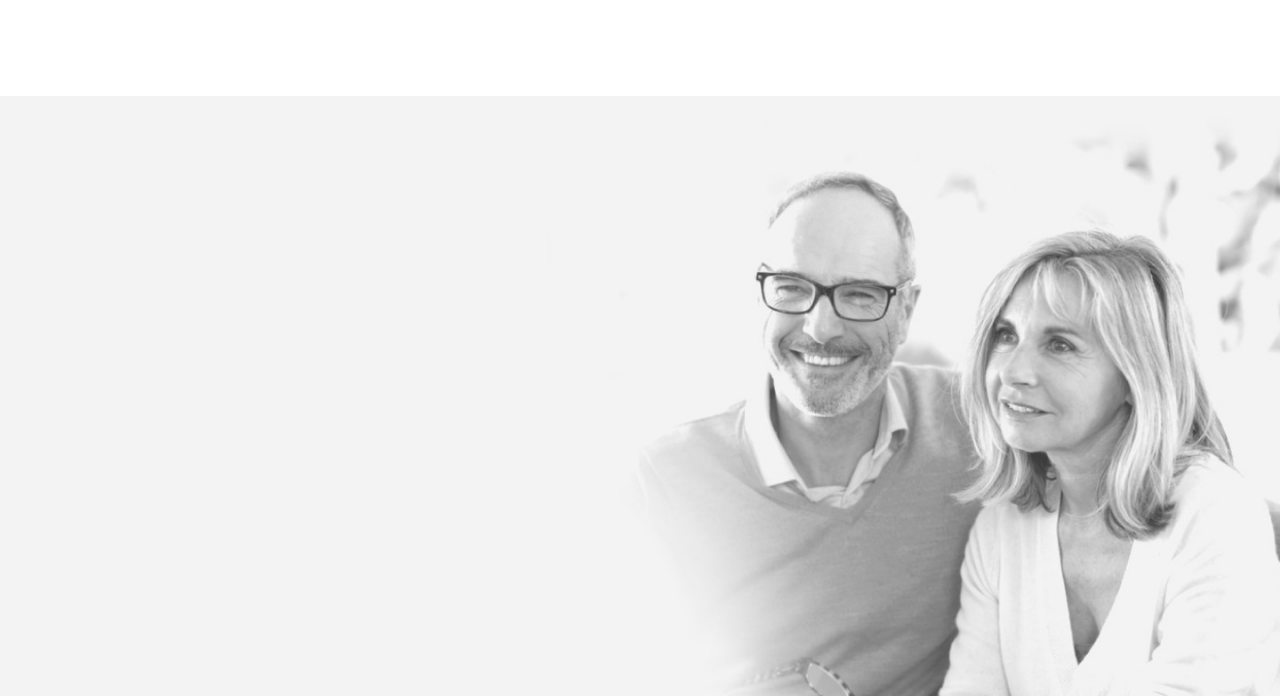
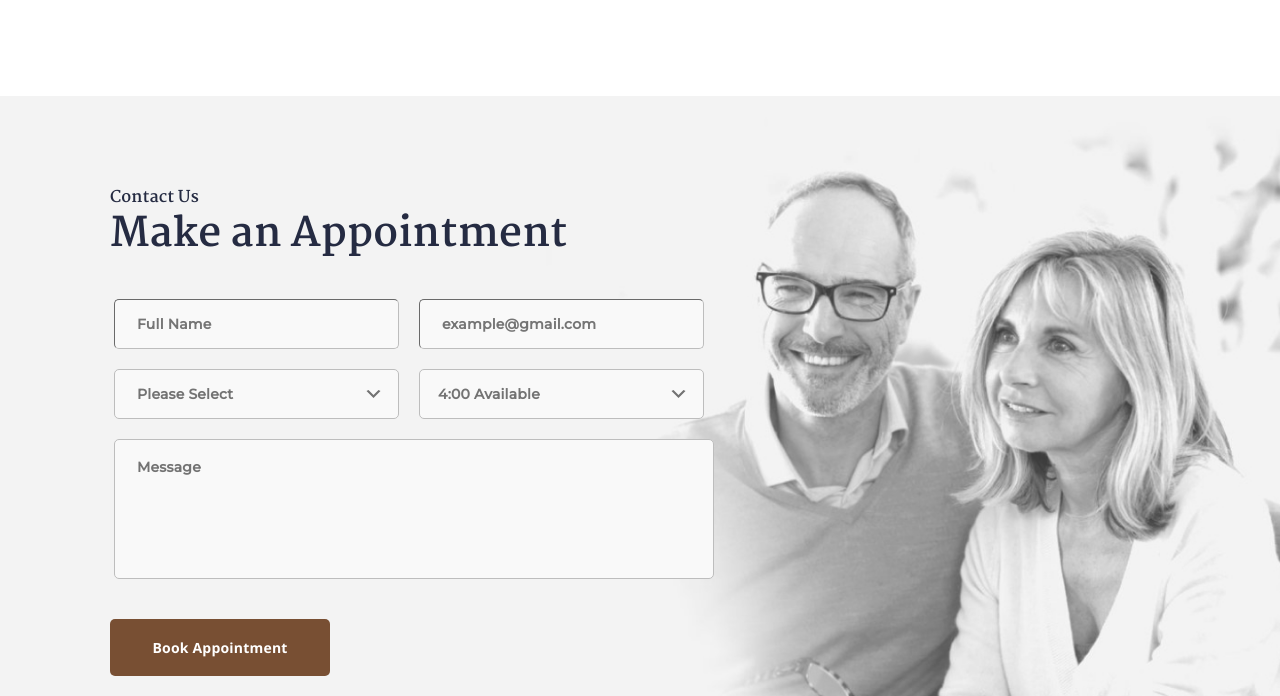
Before and after one commit to AlexandrKrevsun/02_Litigade, a plain HTML site: page index.html in a window 1280 px wide. Shown: the part 3543-4239 px from the top of the page. Drawn offline with Linux system fonts and the light colour scheme.

Commit message:
make 6pg

```diff
--- a/css/style.css
+++ b/css/style.css
@@ -701,4 +701,100 @@ color: #252B42;
     min-height: 75vh;
 }
 
+.appointment__sub-title {
+    font-family: 'Martel';
+    font-style: normal;
+    font-weight: 700;
+    font-size: 16px;
+    line-height: 24px;
+    text-align: left;
+    letter-spacing: 0.1px;
+    color: #252B42;
+
+    padding-top: 90px;
+
+
+}
+
+.appointment__title {
+    font-family: 'Martel';
+    font-style: normal;
+    font-weight: 700;
+    font-size: 40px;
+    line-height: 50px;
+    text-align: left;
+    letter-spacing: 0.2px;
+    color: #252B42;
+}
+
+.appointment__form-tabl{
+    display: grid;
+    grid-template-columns: 285px auto;
+    grid-template-rows: repeat(2, 1fr);
+
+    margin: 39px 0 0 4px;
+    grid-gap: 20px;
+}
+
+.appointment__user-name, .appointment__user-email, .appointment__time, .appointment__dep, .appointment__user-message{
+    font-family: 'Montserrat';
+    font-style: normal;
+    font-weight: 400;
+    font-size: 14px;
+    line-height: 28px;
+    letter-spacing: 0.2px;
+    color: #737373;
+    background: #F9F9F9;
+
+    Width: 285px;
+    Height: 50px;
+    border-radius: 5px;
+    border-color: #BDBDBD;
+    border-width: 1px;
+    font-weight: bold;
+
+    padding-left: 22px;
+}
+
+.appointment__time, .appointment__dep {
+    padding-left: 18px;
+    appearance: none;
+    background: url(../img/svg/Vector-arrow-ico.svg) no-repeat right #F9F9F9;
+    background-position-x: calc(100% - 17px);
+}
+
+.appointment__user-message {
+    Width: 600px;
+    Height: 140px;
+    border-radius: 5px;
+    border-color: #BDBDBD;
+    border-width: 1px;
+
+    grid-row: 3;
+    grid-column: 1 / span 2;
+
+    padding-top: 13px;
+    resize: none;
+
+}
+
+.appointment__submit {
+    font-family: 'Open Sans';
+    font-style: normal;
+    font-size: 14px;
+    line-height: 28px;
+    font-weight: 700;
+    border: 0;
+    letter-spacing: 0.2px;
+    color: #FFFFFF;
+    Width: 220px;
+    Height: 57px;
+    margin-top: 40px;
+    background: #784F33;
+    border-radius: 5px;
+}
+
+.appointment__dep-choice {
+    background: #F9F9F9;
+}
 /*-----------------Appointment 6pg styles  END---------------*/
--- a/index.html
+++ b/index.html
@@ -548,7 +548,41 @@
         <!--Appointment start 6pg------------------------------->
         <section class="appointment">
             <div class="appointment__wrapper">
+                <div class="wrapper">
+                    <h3 class="appointment__sub-title">
+                        Contact Us
+                    </h3>
+                    <h2 class="appointment__title">
+                        Make an Appointment
+                    </h2>
 
+                    <form action='#!' class="form-appointment">
+                        <fieldset class="form-appointment-block">
+                            <div class="appointment__form-tabl">
+                                <input type="text" name = "user-name" class="appointment__user-name" autocomplete ="off" placeholder="Full Name">
+                                <input type="email" name = "user-email" class="appointment__user-email" autocomplete ="off" placeholder="example@gmail.com">
+
+                                <select class="appointment__dep" name = "user-Department">
+                                    <option class="appointment__dep-choice" value="" disabled selected style='display:none;'>&nbspPlease Select</option>
+                                    <option  class="appointment__dep-choice">Пункт 1</option>
+                                    <option  class="appointment__dep-choice">Пункт 2</option>
+                                </select>
+
+                                <select class="appointment__time" name="user-time">
+                                    <option class="appointment__dep-choice">4:00 Available</option>
+                                    <option class="appointment__dep-choice">5:00 Available</option>
+                                    <option class="appointment__dep-choice">6:00 Available</option>
+                                    <option class="appointment__dep-choice">7:00 Available</option>
+                                </select>
+
+                                <!--<input type="text" name = "user-message" class="appointment__user-message" autocomplete ="off" placeholder="Message">-->
+                                <textarea class="appointment__user-message">Message</textarea>
+                            </div>
+                            <button type="submit" class="appointment__submit">Book Appointment</button>
+                        </fieldset>
+                    </form>
+
+                </div>
             </div>
         </section>
 
```
